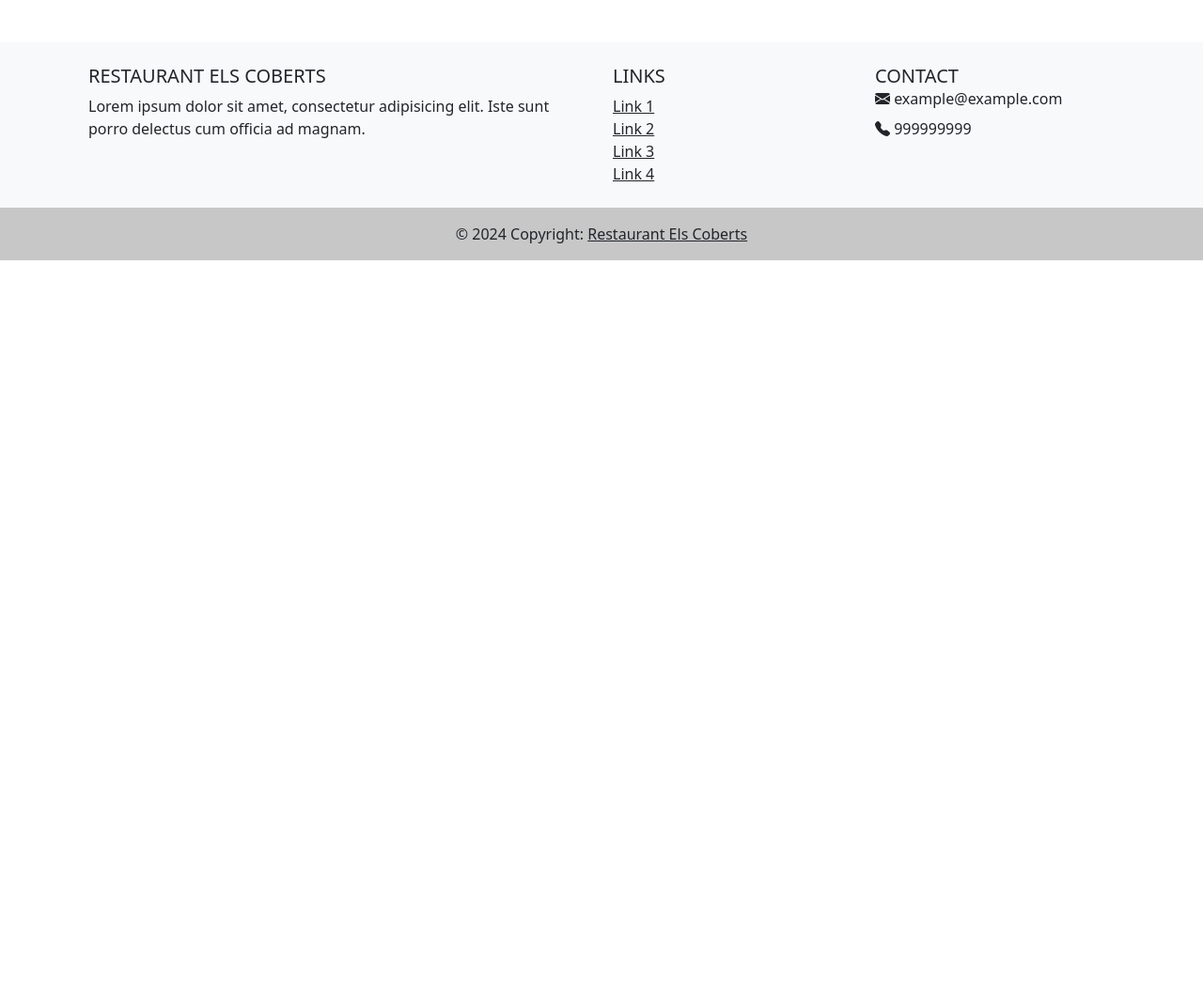
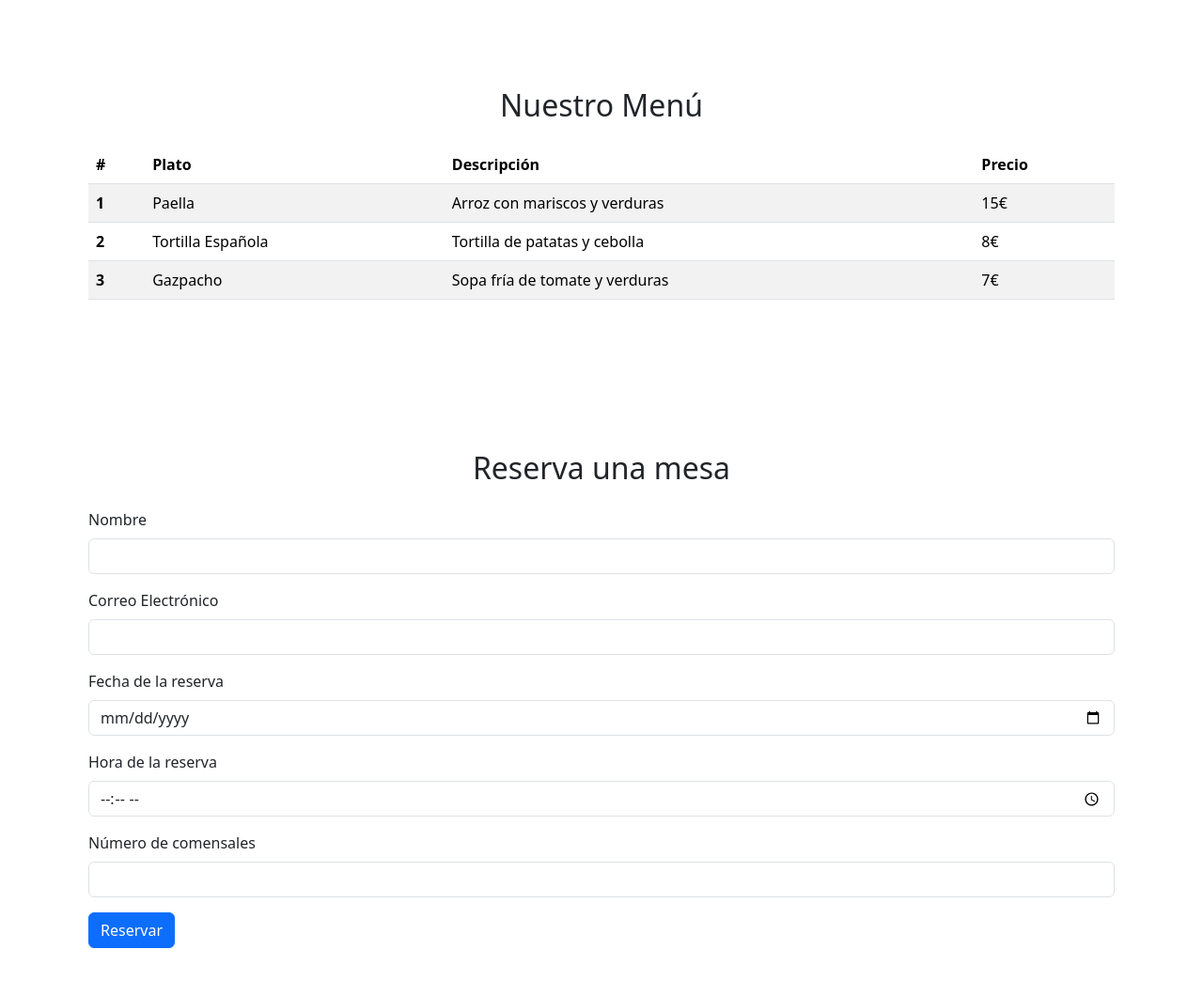
Before and after one commit to JostinCabascango/ACTIVITAT_8_M09_BOOTSTRAP, a plain HTML site: page index.html in a window 1280 px wide. Shown: the part 3432-4492 px from the top of the page at 94% size. Before the commit the page ends 3709 px from the top, so only its background shows below. Drawn offline with nearby package versions, Linux system fonts and the light colour scheme.

Commit message:
subir resultado capturas

```diff
--- a/index.css
+++ b/index.css
@@ -73,3 +73,8 @@
         font-size: 3.5rem;
     }
 }
+
+.hover-shadow:hover {
+    transition: box-shadow .3s ease-in-out;
+    box-shadow: 0 0 1rem rgba(0, 0, 0, .5) !important;
+}
--- a/index.html
+++ b/index.html
@@ -153,45 +153,44 @@
         <div class="row row-cols-1 row-cols-sm-2 row-cols-md-3 row-cols-lg-4 g-4">
             <div class="col">
                 <div class="card">
-                    <img src="img/galeriaImg.jpg" class="card-img-top" alt="galeriaImg">
+                    <img src="img/galeriaImg.jpg" class="card-img-top shadow-sm hover-shadow" alt="galeriaImg">
                 </div>
             </div>
             <div class="col">
                 <div class="card">
-                    <img src="img/galeriaImg.jpg" class="card-img-top" alt="galeriaImg">
+                    <img src="img/galeriaImg.jpg" class="card-img-top shadow-sm hover-shadow" alt="galeriaImg">
                 </div>
             </div>
             <div class="col">
                 <div class="card">
-                    <img src="img/galeriaImg.jpg" class="card-img-top" alt="galeriaImg">
+                    <img src="img/galeriaImg.jpg" class="card-img-top shadow-sm hover-shadow" alt="galeriaImg">
                 </div>
             </div>
             <div class="col">
                 <div class="card">
-                    <img src="img/galeriaImg.jpg" class="card-img-top" alt="galeriaImg">
+                    <img src="img/galeriaImg.jpg" class="card-img-top shadow-sm hover-shadow" alt="galeriaImg">
                 </div>
             </div>
             <div class="col">
                 <div class="card">
-                    <img src="img/galeriaImg.jpg" class="card-img-top" alt="galeriaImg">
+                    <img src="img/galeriaImg.jpg" class="card-img-top shadow-sm hover-shadow" alt="galeriaImg">
                 </div>
             </div>
             <div class="col">
                 <div class="card">
-                    <img src="img/galeriaImg.jpg" class="card-img-top" alt="galeriaImg">
+                    <img src="img/galeriaImg.jpg" class="card-img-top shadow-sm hover-shadow" alt="galeriaImg">
                 </div>
             </div>
             <div class="col">
                 <div class="card">
-                    <img src="img/galeriaImg.jpg" class="card-img-top" alt="galeriaImg">
+                    <img src="img/galeriaImg.jpg" class="card-img-top shadow-sm hover-shadow" alt="galeriaImg">
                 </div>
             </div>
             <div class="col">
                 <div class="card">
-                    <img src="img/galeriaImg.jpg" class="card-img-top" alt="galeriaImg">
+                    <img src="img/galeriaImg.jpg" class="card-img-top shadow-sm hover-shadow" alt="galeriaImg">
                 </div>
             </div>
-
         </div>
     </section>
     <!--Section icons-->
@@ -249,39 +248,106 @@
             </div>
         </div>
     </section>
+    <!--Section table-->
+    <section class="py-5 mb-md-5">
+        <div class="container">
+            <h2 class="text-center mb-4">Nuestro Menú</h2>
+            <div class="table-responsive">
+                <table class="table table-striped table-hover">
+                    <thead>
+                    <tr>
+                        <th scope="col">#</th>
+                        <th scope="col">Plato</th>
+                        <th scope="col">Descripción</th>
+                        <th scope="col">Precio</th>
+                    </tr>
+                    </thead>
+                    <tbody>
+                    <tr>
+                        <th scope="row">1</th>
+                        <td>Paella</td>
+                        <td>Arroz con mariscos y verduras</td>
+                        <td>15€</td>
+                    </tr>
+                    <tr>
+                        <th scope="row">2</th>
+                        <td>Tortilla Española</td>
+                        <td>Tortilla de patatas y cebolla</td>
+                        <td>8€</td>
+                    </tr>
+                    <tr>
+                        <th scope="row">3</th>
+                        <td>Gazpacho</td>
+                        <td>Sopa fría de tomate y verduras</td>
+                        <td>7€</td>
+                    </tr>
+                    </tbody>
+                </table>
+            </div>
+        </div>
+    </section>
+    <!--Section form-->
+    <section class="py-5 mb-md-5">
+        <div class="container">
+            <h2 class="text-center mb-4">Reserva una mesa</h2>
+            <form>
+                <div class="mb-3">
+                    <label for="name" class="form-label">Nombre</label>
+                    <input type="text" class="form-control" id="name" required>
+                </div>
+                <div class="mb-3">
+                    <label for="email" class="form-label">Correo Electrónico</label>
+                    <input type="email" class="form-control" id="email" required>
+                </div>
+                <div class="mb-3">
+                    <label for="date" class="form-label">Fecha de la reserva</label>
+                    <input type="date" class="form-control" id="date" required>
+                </div>
+                <div class="mb-3">
+                    <label for="time" class="form-label">Hora de la reserva</label>
+                    <input type="time" class="form-control" id="time" required>
+                </div>
+                <div class="mb-3">
+                    <label for="guests" class="form-label">Número de comensales</label>
+                    <input type="number" class="form-control" id="guests" min="1" required>
+                </div>
+                <button type="submit" class="btn btn-primary">Reservar</button>
+            </form>
+        </div>
+    </section>
 </main>
 <!-- Footer -->
-<footer class="footer bg-light text-center text-lg-start">
+<!-- Footer -->
+<footer class="footer bg-dark text-white text-center text-lg-start">
     <div class="container p-4">
         <div class="row">
             <div class="col-lg-6 col-md-12 mb-4 mb-md-0">
                 <h5 class="text-uppercase">Restaurant Els Coberts</h5>
                 <p>
-                    Lorem ipsum dolor sit amet, consectetur adipisicing elit. Iste sunt porro delectus cum officia ad
-                    magnam.
+                    Disfruta de la mejor comida en nuestro restaurante. Ofrecemos una variedad de platos deliciosos.
                 </p>
             </div>
             <div class="col-lg-3 col-md-6 mb-4 mb-md-0">
-                <h5 class="text-uppercase">Links</h5>
+                <h5 class="text-uppercase">Enlaces</h5>
                 <ul class="list-unstyled mb-0">
-                    <li><a href="#!" class="text-dark">Link 1</a></li>
-                    <li><a href="#!" class="text-dark">Link 2</a></li>
-                    <li><a href="#!" class="text-dark">Link 3</a></li>
-                    <li><a href="#!" class="text-dark">Link 4</a></li>
+                    <li><a href="#!" class="text-light">Menú</a></li>
+                    <li><a href="#!" class="text-light">Reservas</a></li>
+                    <li><a href="#!" class="text-light">Contacto</a></li>
+                    <li><a href="#!" class="text-light">Ubicación</a></li>
                 </ul>
             </div>
             <div class="col-lg-3 col-md-6 mb-4 mb-md-0">
-                <h5 class="text-uppercase mb-0">Contact</h5>
+                <h5 class="text-uppercase mb-0">Contacto</h5>
                 <ul class="list-unstyled">
-                    <li class="mb-2"><i class="bi bi-envelope-fill"></i> example@example.com</li>
+                    <li class="mb-2"><i class="bi bi-envelope-fill"></i> info@elscoberts.com</li>
                     <li><i class="bi bi-telephone-fill"></i> 999999999</li>
                 </ul>
             </div>
         </div>
     </div>
     <div class="text-center p-3" style="background-color: rgba(0, 0, 0, 0.2);">
-        © 2024 Copyright:
-        <a class="text-dark" href="#">Restaurant Els Coberts</a>
+        © 2024 Derechos reservados:
+        <a class="text-light" href="#">Restaurant Els Coberts</a>
     </div>
 </footer>
 <script src="https://cdn.jsdelivr.net/npm/bootstrap@5.3.3/dist/js/bootstrap.bundle.min.js"
```
